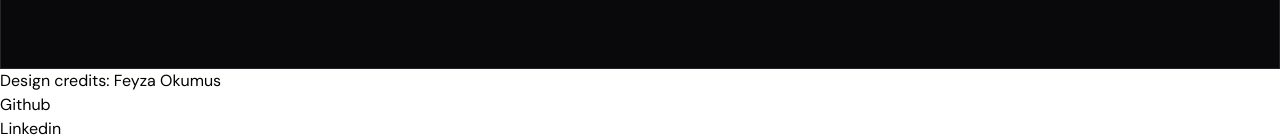
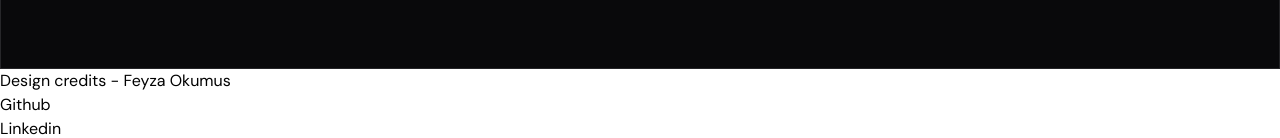
Before and after one commit to rleite-it/minimalist-portfolio, a React (Vite) app: page / in a window 1280 px wide. Shown: the part 1066-1204 px from the top of the page. Built offline with nearby package versions, Linux system fonts and the light colour scheme.

Commit message:
update footer component

```diff
--- a/src/components/footer.tsx
+++ b/src/components/footer.tsx
@@ -3,7 +3,7 @@ import { Link } from "react-router-dom";
 export default function Footer() {
     return (
         <footer className="mt-28 static py-11 w-[1024px] min-h-16 flex items-center justify-between text-[15px]">
-            <span className="text-zinc-500">Design credits: <Link to="https://www.figma.com/@feyza" className="underline transition-colors hover:text-zinc-950">Feyza Okumus</Link></span>
+            <span className="text-zinc-500">Design credits - <Link to="https://www.figma.com/@feyza" className="underline transition-colors hover:text-zinc-950">Feyza Okumus</Link></span>
             <ul className="flex gap-16 font-semibold">
                 <li>
                     <Link target="_blank" to="https://github.com/rleite-it">
```
